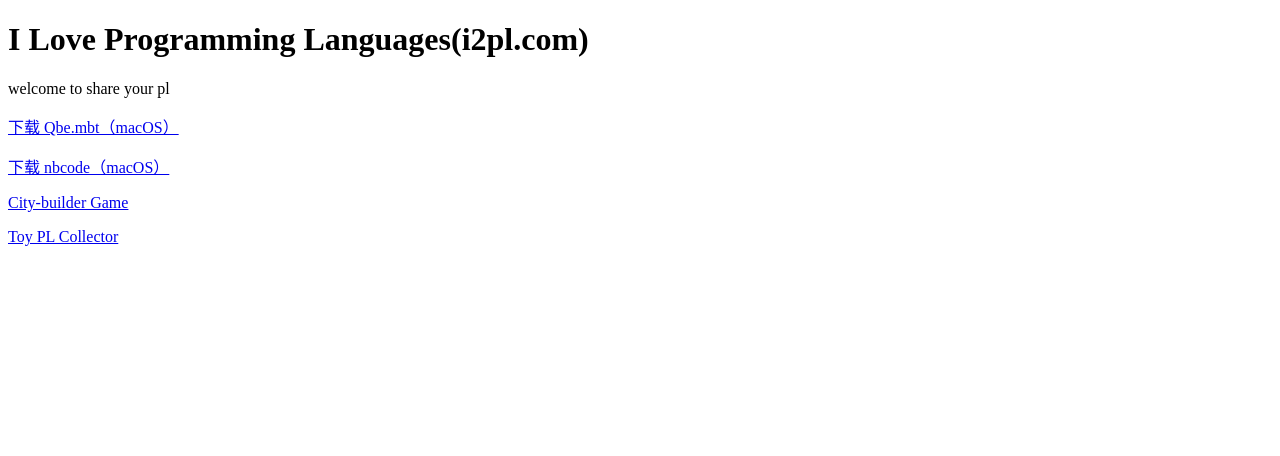
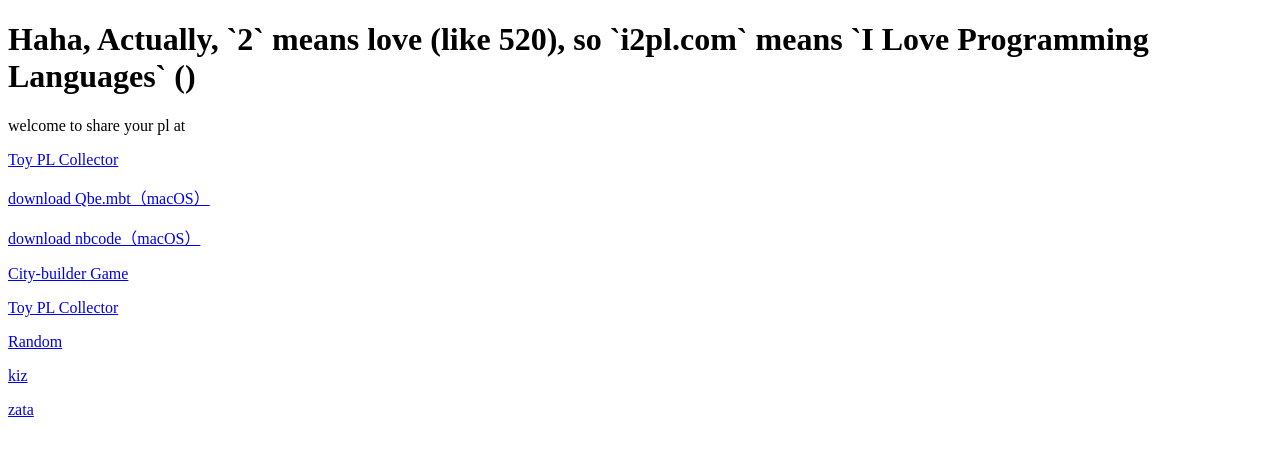
Before and after one commit to azhzx/i2pl.com, a plain HTML site: page index.html in a window 1280 px wide. Drawn offline with Linux system fonts and the light colour scheme.

Commit message:
Update content and links in index.html

```diff
--- a/index.html
+++ b/index.html
@@ -5,11 +5,15 @@
     <title>i2pl</title>
 </head>
 <body>
-    <h1>I Love Programming Languages(i2pl.com)</h1>
-    <p>welcome to share your pl</p>
-    <p><a href="install-qbe-mbt.sh">下载 Qbe.mbt（macOS）</a></p>
-    <p><a href="download-nbcode.html">下载 nbcode（macOS）</a></p>
+    <h1>Haha, Actually, `2` means love (like 520), so `i2pl.com` means `I Love Programming Languages` ()</h1>
+    <p>welcome to share your pl at <p><a href="https://coll.i2pl.com"> Toy PL Collector</a></p></p>
+    <p><a href="install-qbe-mbt.sh">download Qbe.mbt（macOS）</a></p>
+    <p><a href="download-nbcode.html">download nbcode（macOS）</a></p>
     <p><a href="cbgame.html">City-builder Game</a></p>
     <p><a href="https://coll.i2pl.com"> Toy PL Collector</a></p>
+    <p><a href="https://random.i2pl.com"> Random</a></p>
+    <p><a href="https://kiz.i2pl.com"> kiz</a></p>
+    <p><a href="https://zata.i2pl.com"> zata </a></p>
+
 </body>
 </html>
```
